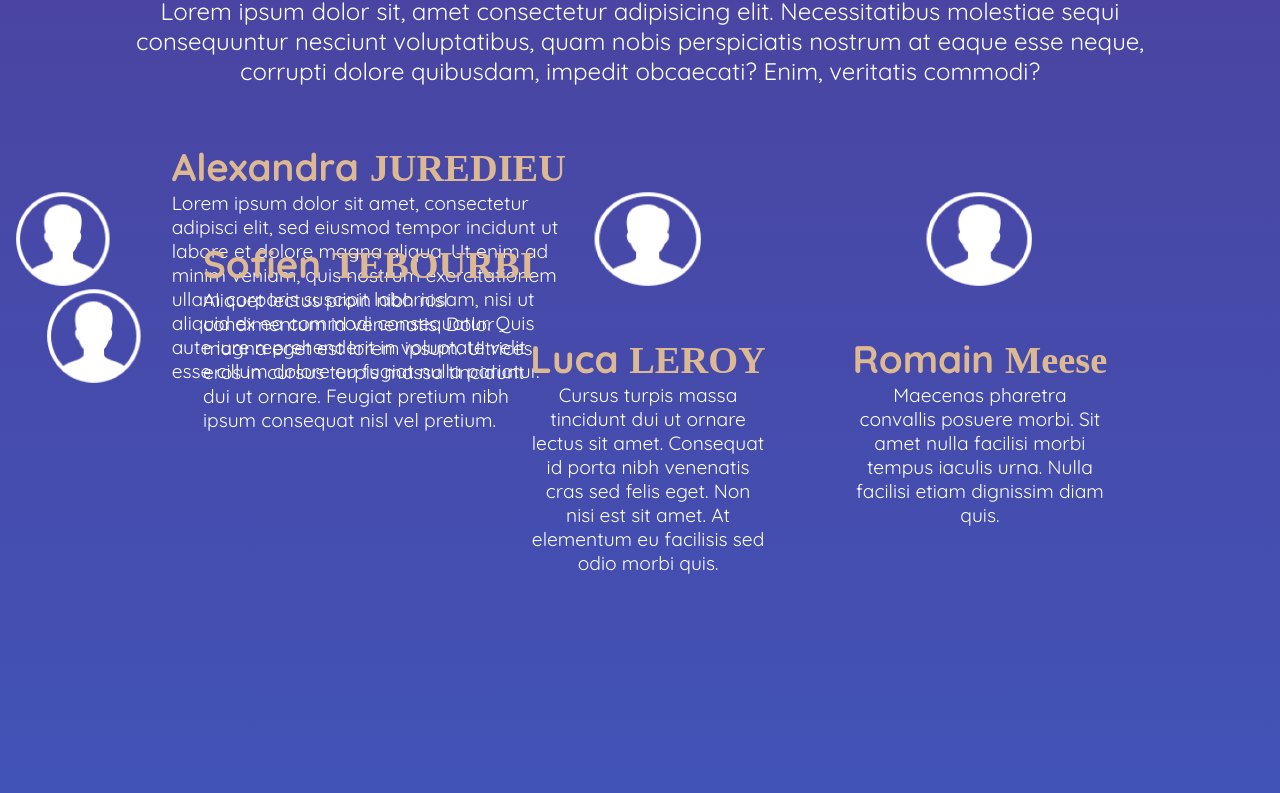
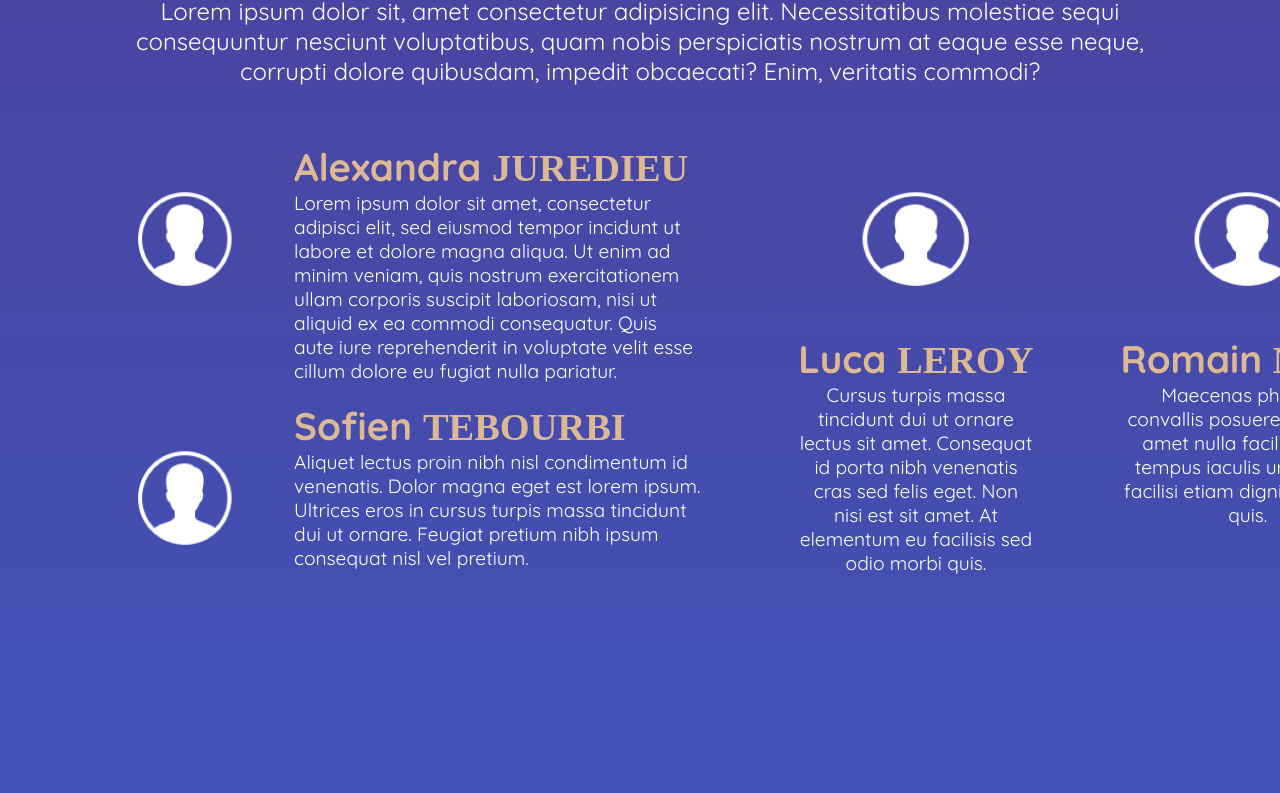
Before and after one commit to AlexandraJUREDIEU/NestEgg.App, a React (Vite) app: page / in a window 1280 px wide. Shown: the part 1734-2527 px from the top of the page. Built offline with nearby package versions, Linux system fonts and the light colour scheme; a web font is replaced by a local one.

Commit message:
:lipstick: Style: responsivity of all non-mobile rotated

```diff
--- a/src/assets/layout/FooterMain.jsx
+++ b/src/assets/layout/FooterMain.jsx
@@ -12,7 +12,6 @@ padding: 0.25em;
 margin: auto;
 height: 30vh;
 text-align: center;
-
 
 
 .text-contact-us{
@@ -44,6 +43,7 @@ text-align: center;
     text-decoration: none;
 }
 
+
 @media screen and (max-width: 540px){
     font-size: 1em;
 }
@@ -70,6 +70,10 @@ text-align: center;
 @media screen and (min-width: 1280px){
     font-size: 1.5em;
 }
+}
+footer {
+    display:flex;
+    justify-content: flex-end;
 }
 `
 
--- a/src/pages/AboutUs.jsx
+++ b/src/pages/AboutUs.jsx
@@ -21,7 +21,7 @@ font-size: 1.5em;
     margin: 0 15%;
     margin: 3em;
   }
-  .slider{
+  .slider {
   }
   .slides {
     overflow-y: auto;
@@ -29,16 +29,16 @@ font-size: 1.5em;
   .intro-about-us {
     display: none;
   }
-  img{
+  img {
     height: 12em;
   }
   @media screen and (max-width: 769px) {
-    font-size:1em;
+    font-size: 1em;
     .h2AndIntro {
       margin: 0;
     }
     .slides {
-      padding:10px;
+      padding: 10px;
     }
   }
   @media screen and (min-width: 769px) {
@@ -47,23 +47,23 @@ font-size: 1.5em;
       display: flex;
     }
     .div-card-collaborator {
-      display:flex;
-      flex-direction:column;
+      display: flex;
+      flex-direction: column;
     }
-    .div-card-collaborator div{
+    .div-card-collaborator div {
       margin: 0 2em;
     }
     .intro-about-us {
       margin: 0 2em;
     }
-    img{
+    img {
       display: flow;
-      height:10em;
-      width:6em;
+      height: 10em;
+      width: 6em;
       margin: 0 auto;
     }
     .div-card-collaborator {
-      justify-content:center;
+      justify-content: center;
       /*
 display: flex;
 flex-direction: row;
@@ -72,7 +72,7 @@ flex-direction: row;
   }
 
   @media screen and (min-width: 1280px) {
-    font-size:1.2em;
+    font-size: 1.2em;
     .h2AndIntro h2 {
       font-size: 3em;
     }
@@ -83,14 +83,13 @@ flex-direction: row;
     }
     .slides {
       display: grid;
-      grid-template-columns: repeat(4, 1fr);
       grid-gap: 10px;
-      grid-auto-rows: minmax(100px, auto);
+      grid-auto-rows: minmax(300px, auto);
 
       padding: 0 7em;
     }
     h2 {
-      display:inline;
+      display: inline;
       white-space: nowrap;
     }
     .slide-item0 {
@@ -100,9 +99,7 @@ flex-direction: row;
     .slide-item1 {
       grid-column: 1 / 3;
       grid-row: 2 / 3;
-      /* Décalage de la cellule: */
-      position:relative;
-      top:-8em;
+      margin-top:1em;
     }
     .slide-item2 {
       grid-column: 3 / 4;
@@ -122,6 +119,17 @@ flex-direction: row;
     .slide-item1 .div-card-collaborator div {
       padding-left: 1em;
     }
+    .slides1and2 {
+      width:100%;
+      display:flex;
+      align-items:start;
+      flex-direction:column;
+    }
+    .slides {
+      overflow-y: auto;
+      width: 100%;
+    }
+
   }
 `;
 
@@ -201,15 +209,26 @@ function AboutUs() {
           {screenSize === "mobile" || screenSize === "tablet" ? (
             <Slider pages={slidesQuiSommesNous} index={0} />
           ) : (
+            <>
               <div className="slider">
                 <div className="slides">
-                {slidesQuiSommesNous.map((slide, index) => (
-                  <div className={`slide-item slide-item${index}`} key={index}>
-                    {slide}
+                  <div className="slides1and2">
+                    <div className={`slide-item slide-item0`} key="0">
+                      {slidesQuiSommesNous[0]}
                     </div>
-                ))}
+                    <div className={`slide-item slide-item1`} key="1">
+                      {slidesQuiSommesNous[1]}
                     </div>
                   </div>
+                  <div className={`slide-item slide-item2`} key="2">
+                    {slidesQuiSommesNous[2]}
+                  </div>
+                  <div className={`slide-item slide-item3`} key="3">
+                    {slidesQuiSommesNous[3]}
+                  </div>
+                </div>
+              </div>
+            </>
           )}
         </section>
       </AboutUsStyle>
--- a/src/pages/Concept.jsx
+++ b/src/pages/Concept.jsx
@@ -6,15 +6,20 @@ import React, { useState, useEffect } from "react";
 
 //styles
 const ConceptStyle = styled.section`
+
   height: 100vh;
+
+  .slides {
+    height:50vh;
+  }
   .screen-nest-egg {
     display: none;
   }
   .screen-concept {
     width: 12em;
     height: 12em;
-    float:left;
     margin-right: 20px;
+    float:right;
   }
   .tellImage {
     margin: auto 0 auto 50px;
@@ -22,7 +27,7 @@ const ConceptStyle = styled.section`
 
   .telImage-Slider {
     display:flex;
-    align-items:end;
+    align-items:start;
   }
 
   .bird-and-signin {
@@ -44,10 +49,6 @@ const ConceptStyle = styled.section`
   .slider {
     margin-top: 6em;
   }
-  .screen-concept {
-    float:right;
-  }
-
 
 
   @media screen and (max-width: 770px) {
@@ -77,8 +78,8 @@ const ConceptStyle = styled.section`
       margin: 0;
     }
     .screen-concept {
-      width:30%;
-      height:10%;
+      width:30vh;
+      height:30vh;
       shape-outside: url("https://placehold.co/133x133");
       shape-margin: 20px;
     }
```
Lines whose indentation alone changed are shown as unchanged.
